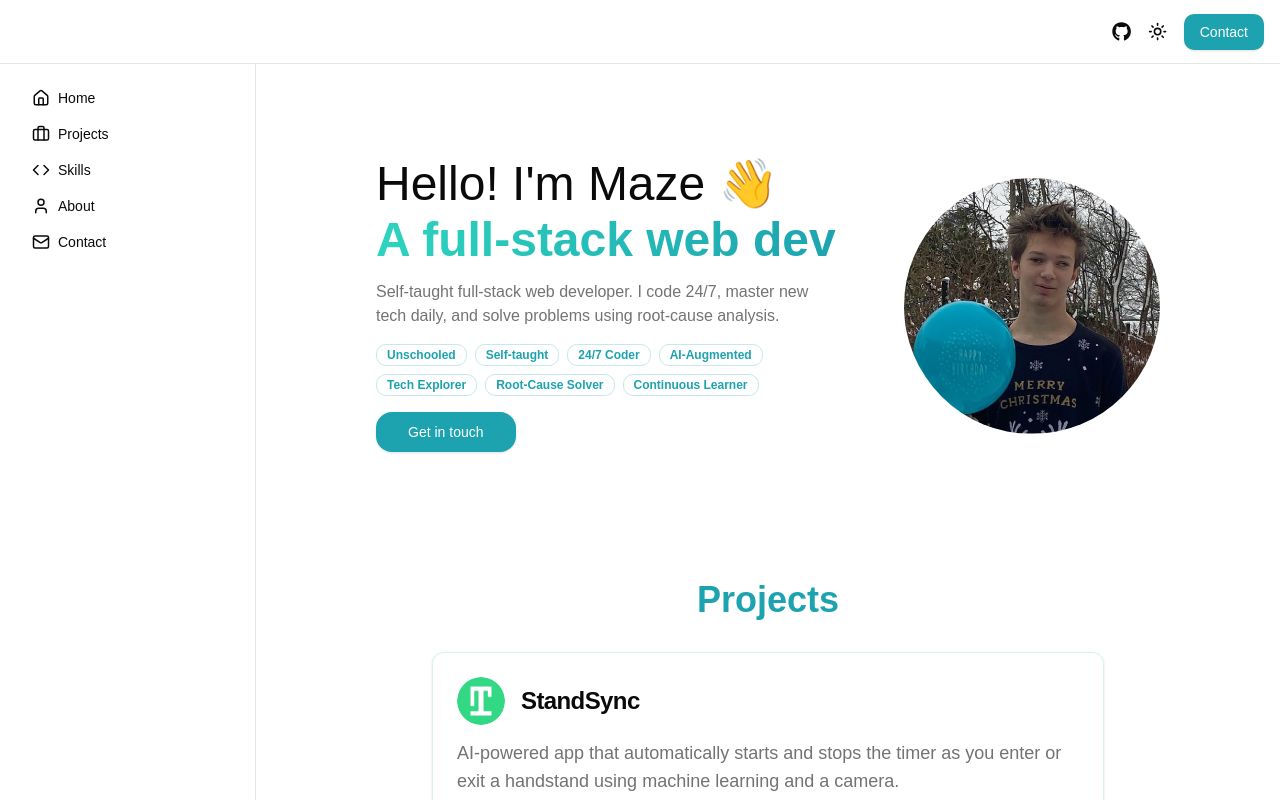
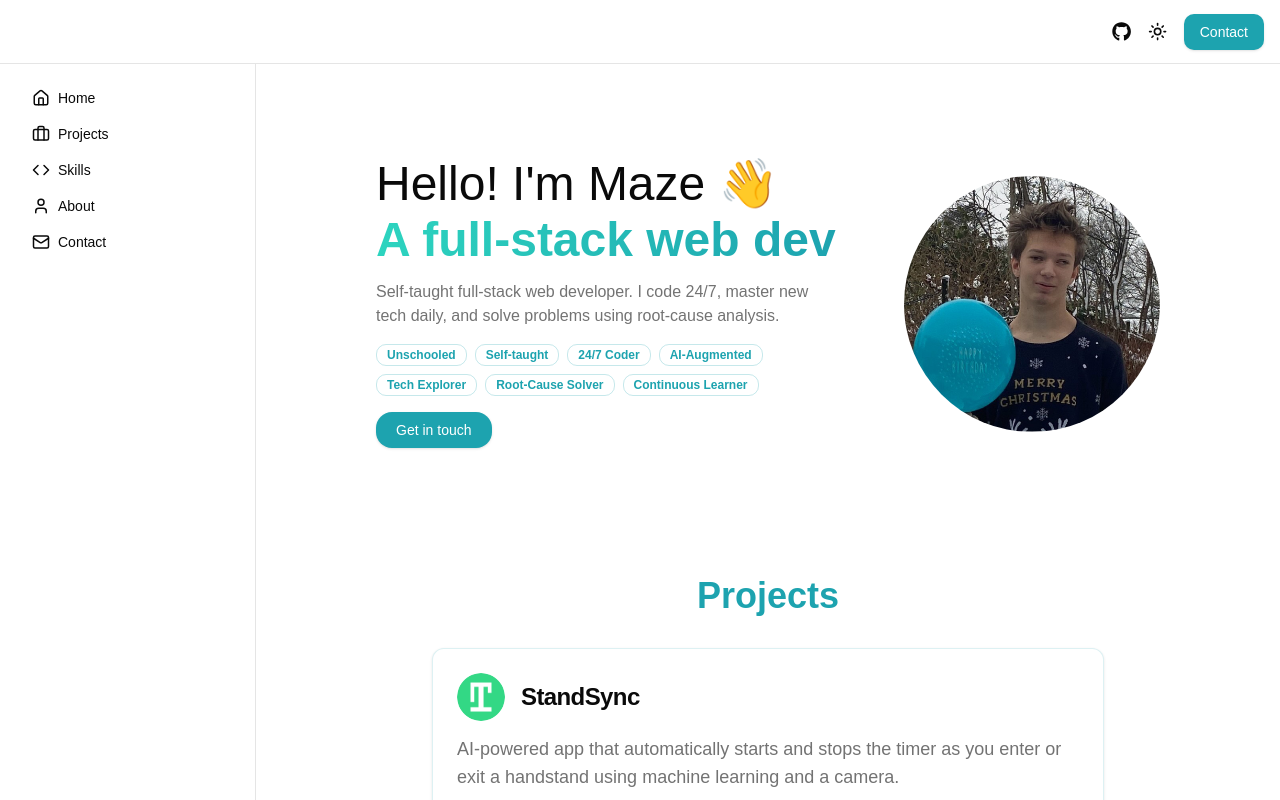
Before and after one commit to mazeincoding/maze-portfolio, a Next.js app: page / in a window 1280 px wide. Shown: the top 800 px of the page. Built offline with nearby package versions, Linux system fonts and the light colour scheme.

Commit message:
Smaller call to action button on hero

```diff
--- a/src/components/hero.tsx
+++ b/src/components/hero.tsx
@@ -79,8 +79,7 @@ export default function Hero() {
           </div>
           <div className="w-full flex justify-center lg:justify-start">
             <Button
-              size="lg"
-              className="rounded-2xl space-x-2 flex"
+              className="rounded-2xl space-x-2 flex px-5"
               onClick={handle_get_in_touch}
             >
               <span>Get in touch</span>
```
